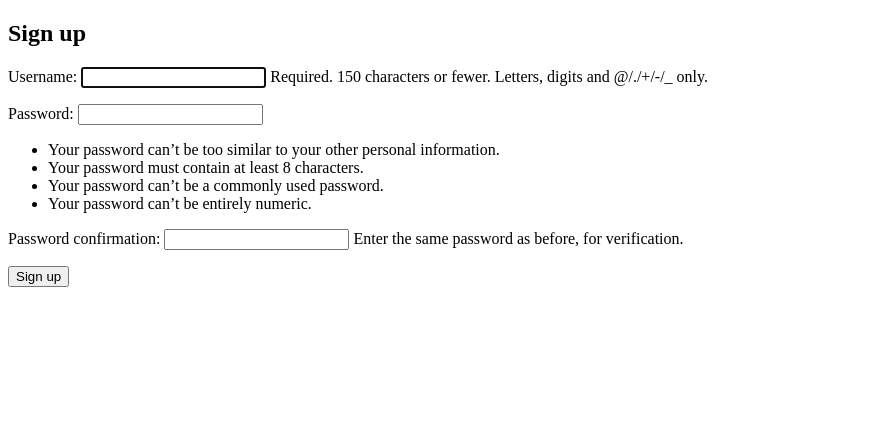
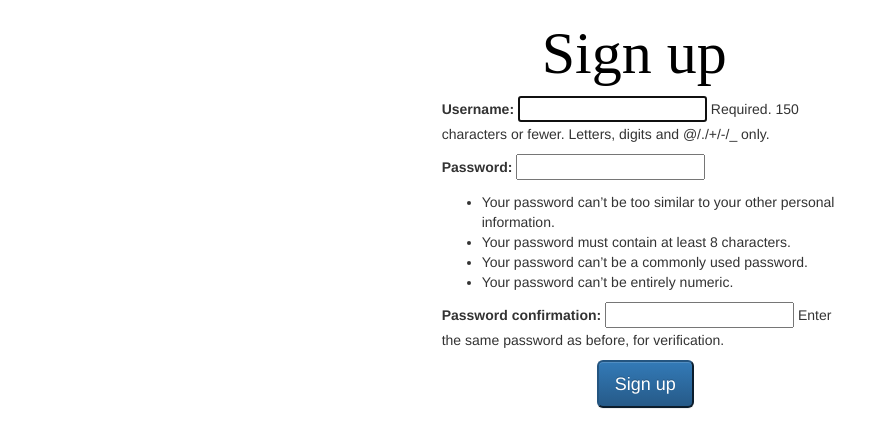
Before and after one commit to NoraTomas/TDT4242, a Django app: page /signup/ in a window 1280 px wide. Shown: the top 448 px of the page, without its empty margins (0-889 px from the left). Run offline with Django 3.2, Linux system fonts and the light colour scheme; parts of the project's set-up code (start-up, migrations or seed data) failed here and were passed over; some libraries are stand-ins or nearby versions.

Commit message:
fix layout

```diff
--- a/ecommerce/static/css/mainstyle.css
+++ b/ecommerce/static/css/mainstyle.css
@@ -20,3 +20,34 @@ td, th {
 tr:nth-child(even) {
     background-color: #dddddd;
 }
+
+h1 {
+        color:  #000000;
+        padding-left: 15px;
+        font-family:"Times New Roman", Times, serif;
+        font-size:80px;
+
+}
+
+.col-center-block {
+    float: none;
+    display: block;
+    margin-left: auto;
+    margin-right: auto;
+}
+
+h3 {
+        color:  #000000;
+}
+
+h2 {
+        color:  #000000;
+        padding-left: 100px;
+        font-family:"Times New Roman", Times, serif;
+        font-size:60px;
+}
+
+.btn1{
+     position: absolute;
+     left: 170px;
+}
--- a/ecommerce/templates/ecommerce/item_list.html
+++ b/ecommerce/templates/ecommerce/item_list.html
@@ -2,6 +2,7 @@
     <script type="text/javascript" src="/static/js/homePage.js"></script>>
     <link rel="stylesheet" type="text/css" href="/staticfiles/css/mainstyle.css">
     <script type="text/javascript" src="/static/js/registration.js"></script>
+
 {% endblock %}
 
 
@@ -30,7 +31,7 @@
 
             <td col width="115">
 
-            <button class="ok-button" onclick="addItemToCart({{ item.pk }})">
+            <button class="ok-button btn-info btn-lg" onclick="addItemToCart({{ item.pk }})"  >
                 Add to Cart</button>
             </td>
         </tr>
--- a/ecommerce/templates/ecommerce/signup.html
+++ b/ecommerce/templates/ecommerce/signup.html
@@ -1,10 +1,18 @@
 {% extends 'ecommerce/base.html' %}
+{% block head %}
+    <link rel="stylesheet" href="//maxcdn.bootstrapcdn.com/bootstrap/3.2.0/css/bootstrap.min.css">
+    <link rel="stylesheet" href="//maxcdn.bootstrapcdn.com/bootstrap/3.2.0/css/bootstrap-theme.min.css">
+    <link rel="stylesheet" type="text/css" href="/static/css/mainstyle.css">
+
+{% endblock %}
 
 {% block content %}
-<h2>Sign up</h2>
-<form method="post">
-  {% csrf_token %}
-  {{ form.as_p }}
-  <button type="submit">Sign up</button>
-</form>
+<div class="col-xs-6 col-md-4 col-center-block">
+    <h2>Sign up</h2>
+    <form method="post">
+    {% csrf_token %}
+    {{ form.as_p }}
+    <button type="submit" class="btn1 btn-primary btn-lg">Sign up</button>
+    </form>
+</div>
 {% endblock %}
```
Also changed, not shown: ecommerce/templates/ecommerce/home.html (+15 -8 lines), ecommerce/templates/ecommerce/search.html (+9 -2 lines), ecommerce/templates/registration/login.html (+11 -1 lines).
